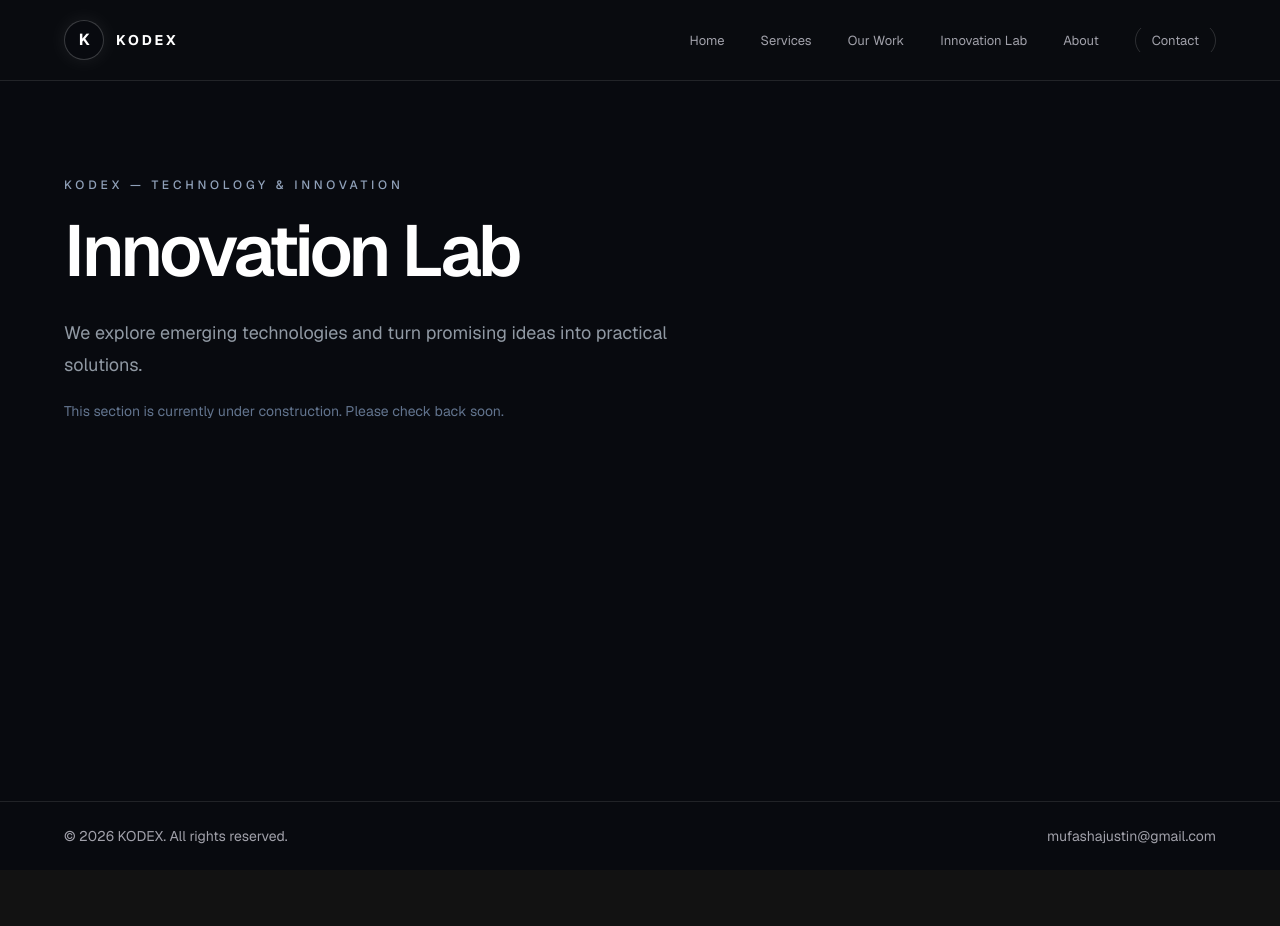
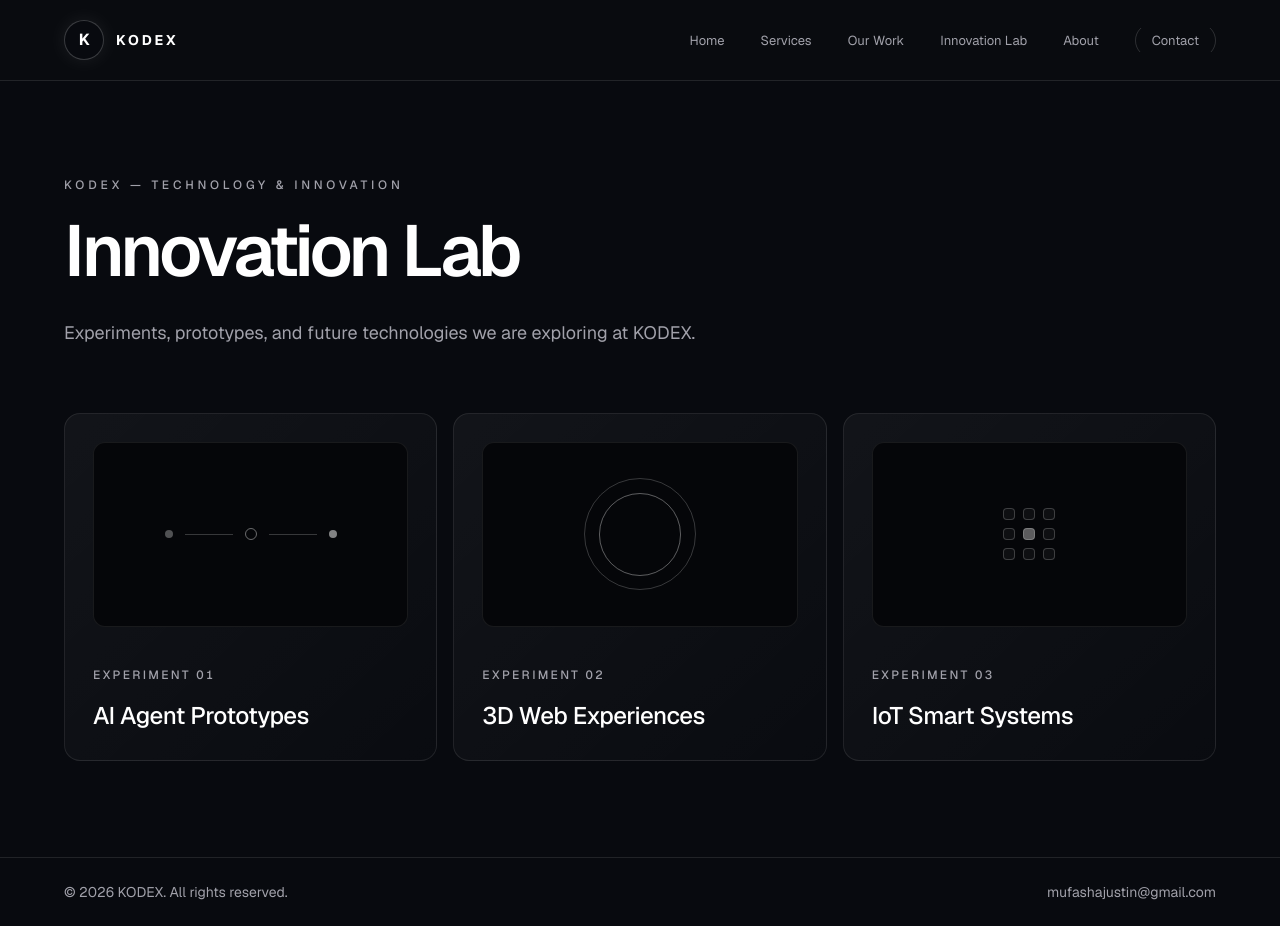
Before and after one commit to Justin-Mufasha/KODEX, a Next.js app: page /innovation in a window 1280 px wide. Before the commit the page ends 870 px from the top, so only its background shows below. Built offline with nearby package versions, Linux system fonts and the light colour scheme.

Commit message:
Phase 3: Completed Innovation Lab and Our Work pages

```diff
--- a/app/innovation/page.tsx
+++ b/app/innovation/page.tsx
@@ -1,10 +1,69 @@
-import SectionPage from "../components/SectionPage";
+const experiments = [
+  "AI Agent Prototypes",
+  "3D Web Experiences",
+  "IoT Smart Systems",
+];
 
 export default function InnovationPage() {
   return (
-    <SectionPage
-      title="Innovation Lab"
-      description="We explore emerging technologies and turn promising ideas into practical solutions."
-    />
+    <main className="min-h-[calc(100svh-5rem)] bg-kodex-bg px-6 py-20 text-kodex-text sm:px-10 sm:py-24 lg:px-16">
+      <section className="mx-auto w-full max-w-7xl">
+        <p className="mb-5 text-xs font-medium uppercase tracking-[0.32em] text-kodex-muted">
+          KODEX — TECHNOLOGY &amp; INNOVATION
+        </p>
+        <h1 className="max-w-4xl text-5xl font-semibold leading-[1.05] tracking-[-0.05em] sm:text-6xl md:text-7xl">
+          Innovation Lab
+        </h1>
+        <p className="mt-7 max-w-2xl text-base leading-7 text-kodex-muted sm:text-lg sm:leading-8">
+          Experiments, prototypes, and future technologies we are exploring at
+          KODEX.
+        </p>
+
+        <ul className="mt-14 grid gap-4 sm:grid-cols-2 lg:mt-16 lg:grid-cols-3">
+          {experiments.map((experiment, index) => (
+            <li
+              className="group rounded-2xl border border-white/[0.09] bg-gradient-to-br from-white/[0.045] to-white/[0.01] p-6 transition duration-300 hover:-translate-y-1 hover:border-white/20 hover:from-white/[0.07] motion-reduce:transition-none sm:p-7"
+              key={experiment}
+            >
+              <div
+                aria-hidden="true"
+                className="mb-10 flex aspect-[1.7/1] items-center justify-center overflow-hidden rounded-xl border border-white/[0.08] bg-[#050609]"
+              >
+                {index === 0 ? (
+                  <div className="flex items-center gap-3">
+                    <span className="size-2 rounded-full bg-white/30" />
+                    <span className="h-px w-12 bg-white/20" />
+                    <span className="size-3 rounded-full border border-white/40" />
+                    <span className="h-px w-12 bg-white/20" />
+                    <span className="size-2 rounded-full bg-white/50" />
+                  </div>
+                ) : index === 1 ? (
+                  <div className="relative flex aspect-square w-28 items-center justify-center rounded-full border border-white/20 transition-transform duration-700 group-hover:rotate-6">
+                    <div className="aspect-square w-3/4 rounded-full border border-white/35" />
+                  </div>
+                ) : (
+                  <div className="grid grid-cols-3 gap-2">
+                    {Array.from({ length: 9 }, (_, cell) => (
+                      <span
+                        className={`size-3 rounded-sm border border-white/20 ${
+                          cell === 4 ? "bg-white/35" : "bg-white/[0.04]"
+                        }`}
+                        key={cell}
+                      />
+                    ))}
+                  </div>
+                )}
+              </div>
+              <p className="text-xs font-medium tabular-nums tracking-[0.2em] text-kodex-muted">
+                EXPERIMENT {String(index + 1).padStart(2, "0")}
+              </p>
+              <h2 className="mt-4 text-xl font-medium leading-snug tracking-[-0.02em] sm:text-2xl">
+                {experiment}
+              </h2>
+            </li>
+          ))}
+        </ul>
+      </section>
+    </main>
   );
 }
--- a/app/work/page.tsx
+++ b/app/work/page.tsx
@@ -33,7 +33,7 @@ export default function WorkPage() {
         <div className="mt-14 grid gap-6 lg:mt-16 lg:grid-cols-2 lg:gap-8">
           {projects.map((project, index) => (
             <article
-              className="group rounded-3xl border border-white/[0.12] bg-gradient-to-br from-white/[0.045] to-white/[0.01] p-3 transition-colors hover:border-white/20 sm:p-4"
+              className="group rounded-3xl border border-white/[0.12] bg-gradient-to-br from-white/[0.045] to-white/[0.01] p-3 transition duration-300 ease-out hover:-translate-y-1 hover:border-white/20 hover:shadow-[0_20px_60px_rgba(0,0,0,0.28)] motion-reduce:transition-none sm:p-4"
               key={project.title}
             >
               <div
```
Also changed, not shown: 1 other file (tests, documents, lock files or other folders).
